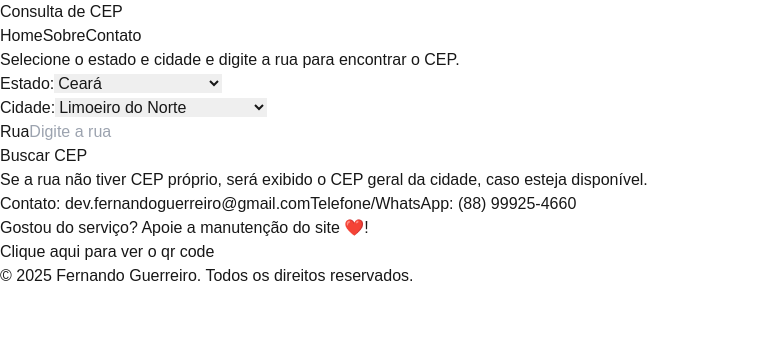
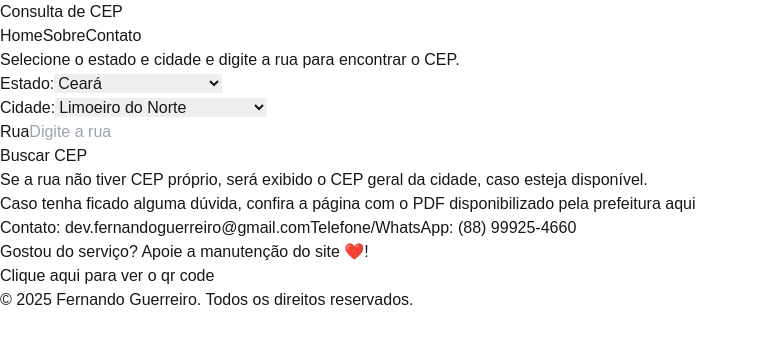
Before and after one commit to guerreiru/buscarcep, a Next.js app: page / in a window 1280 px wide. Shown: the top 344 px of the page, without its empty margins (0-758 px from the left). Built offline with nearby package versions, Linux system fonts and the light colour scheme.

Commit message:
feat: add link to PDF page for additional information

```diff
--- a/src/app/page.tsx
+++ b/src/app/page.tsx
@@ -6,6 +6,7 @@ import { Modal } from "@/components/modal";
 import { StateCitySelect } from "@/components/stateCitySelect";
 import { useCepSearch } from "@/hooks/useCepSearch";
 import { limoeiroStreets } from "@/utils/limoeiro-streets";
+import Link from "next/link";
 
 export default function Home() {
   const {
@@ -68,6 +69,18 @@ export default function Home() {
           Se a rua não tiver CEP próprio, será exibido o CEP geral da cidade,
           caso esteja disponível.
         </p>
+
+        <p className="text-xs mt-2">
+          Caso tenha ficado alguma dúvida, confira a página com o PDF
+          disponibilizado pela prefeitura{" "}
+          <Link
+            href="/pdf"
+            className="text-blue-400 hover:underline"
+            aria-label="Clique aqui para entrar em contato"
+          >
+            aqui
+          </Link>
+        </p>
       </div>
 
       <div className="mt-6 flex flex-wrap gap-2 w-full max-w-sm">
```
